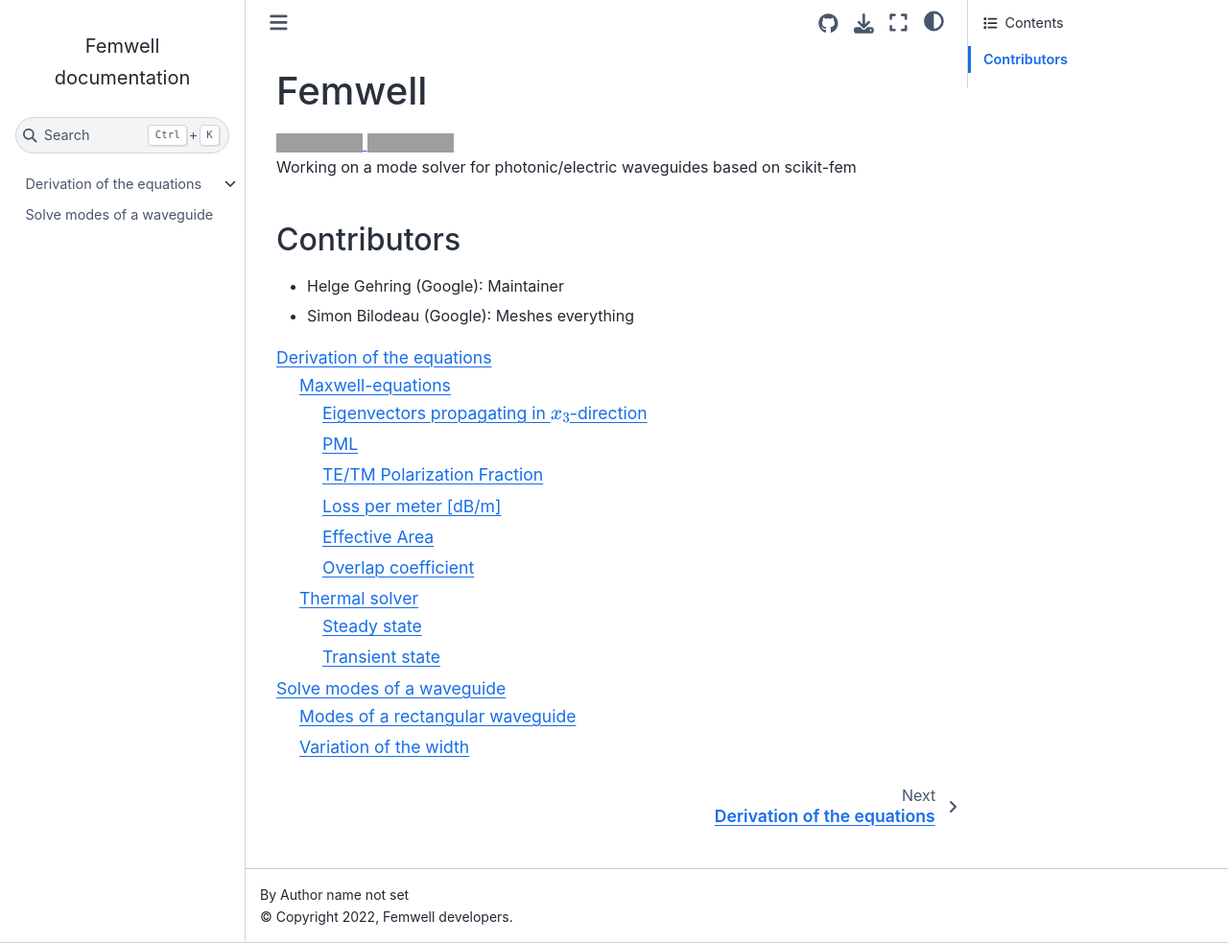
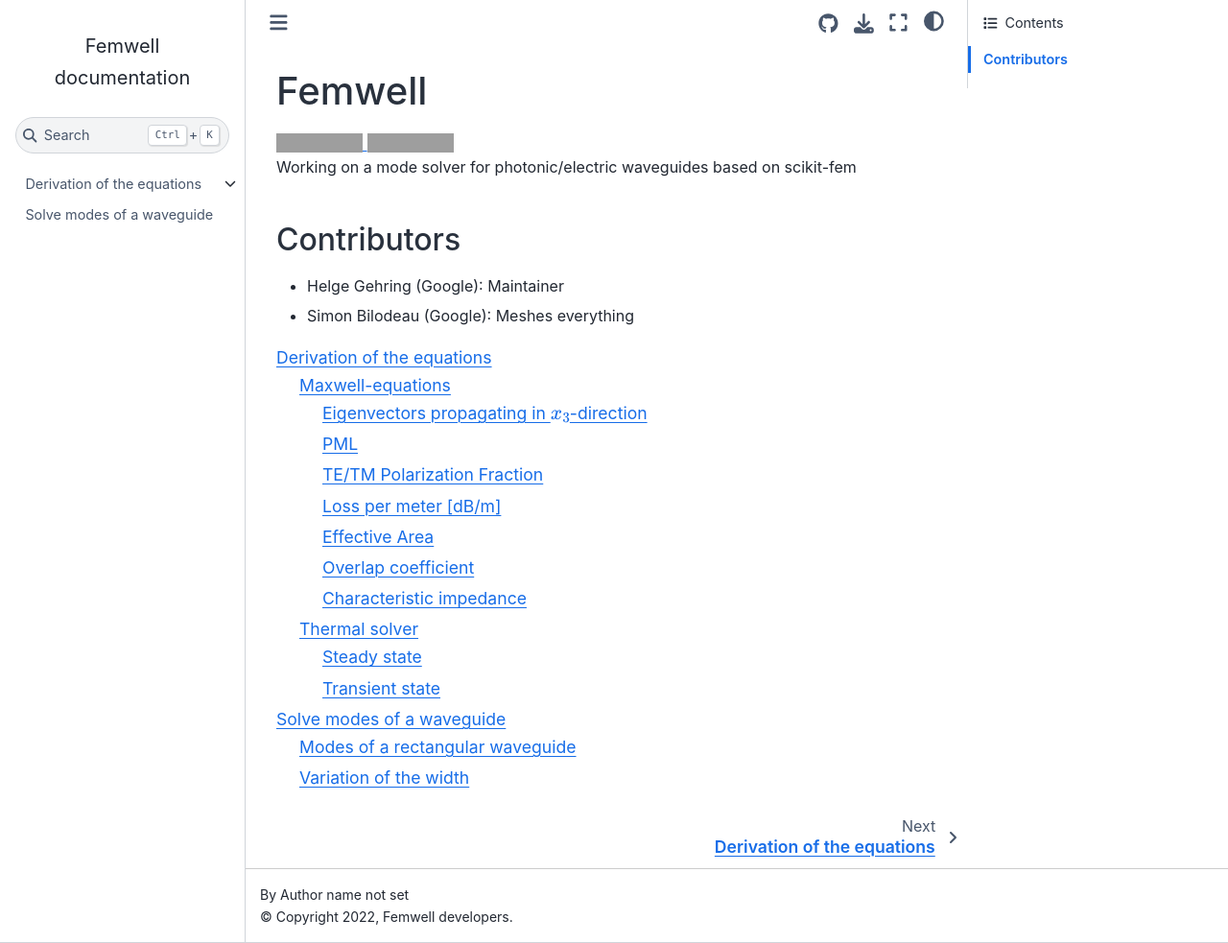
Before and after one commit to HelgeGehring/femwell, a Sphinx documentation site: the page built from docs/source/index.rst, in a window 1280 px wide and 983 px high. Shown: the whole window at 96% size. Built offline with Sphinx 7.4.7 and the Sphinx Book theme 1.1.4, drawn with Linux system fonts in a browser that asks for light colours; grey boxes are pictures that could not be loaded.

Commit message:
add maybe interesting paper for the characteristic impedance

```diff
--- a/docs/source/math/maxwell.rst
+++ b/docs/source/math/maxwell.rst
@@ -218,3 +218,8 @@
     c_{\mu\nu}^*
 
 .. bibliography::
+
+************************
+Characteristic impedance
+************************
+`<https://ieeexplore.ieee.org/document/108320>`_
```
